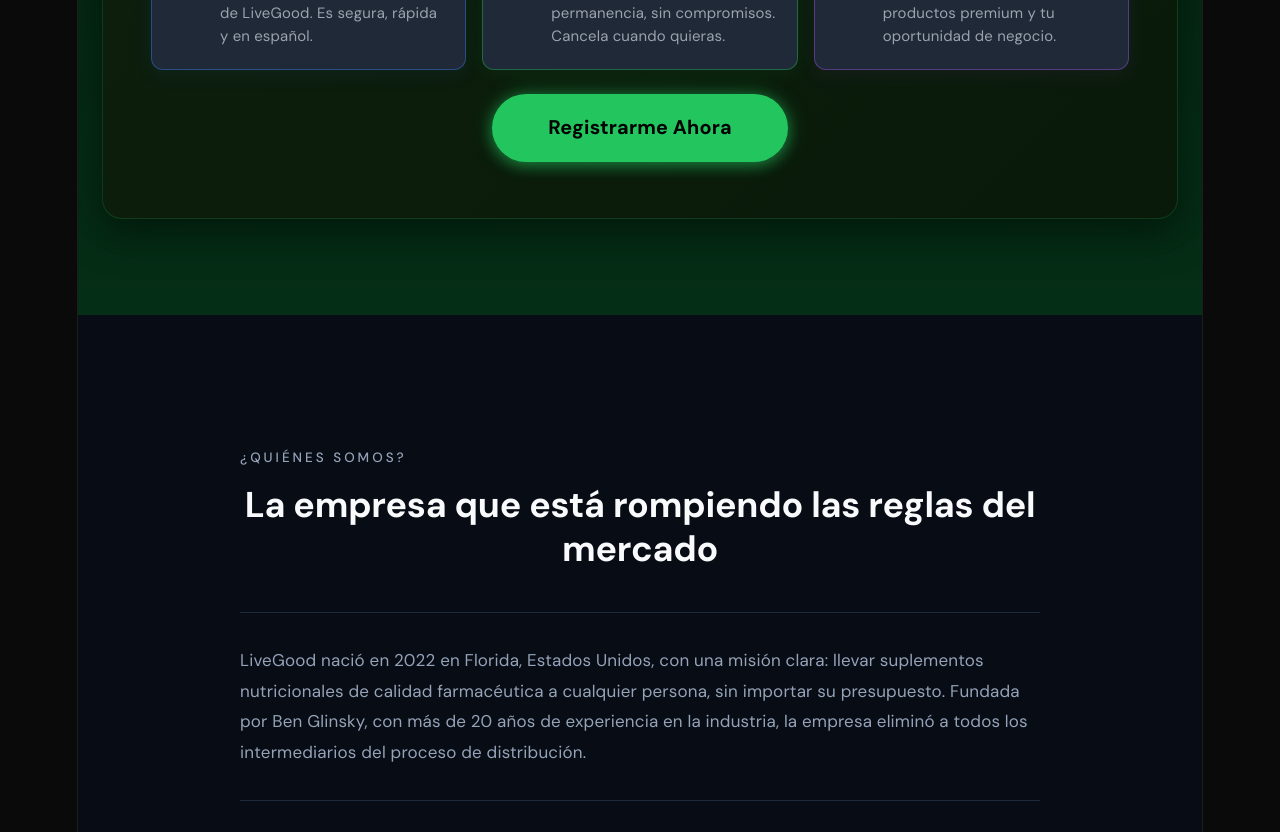
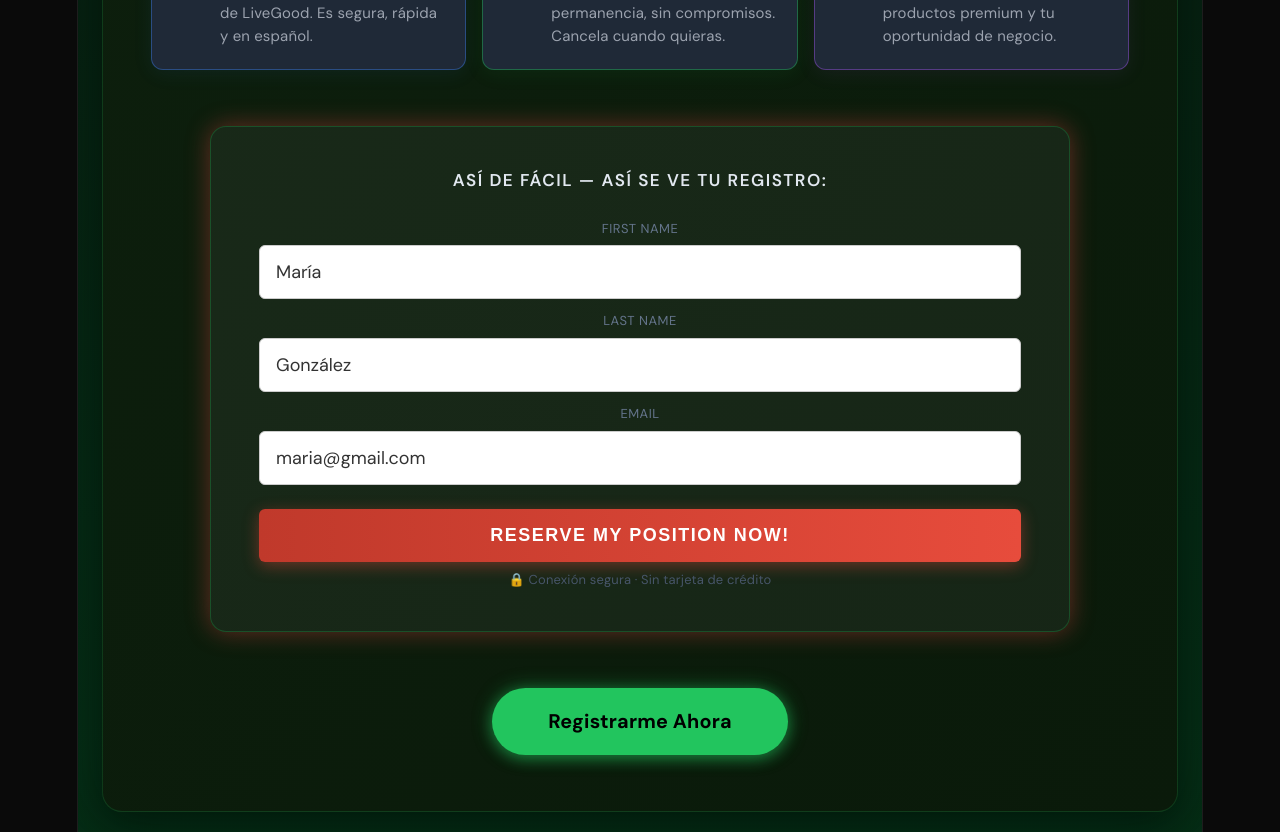
Before and after one commit to TheSharkFullCode/landing-page-liveGood, a React (Vite) app in the folder landing-page-liveGood/: page / in a window 1280 px wide. Shown: the part 8740-9572 px from the top of the page. Built offline with nearby package versions, Linux system fonts and the light colour scheme; a web font is replaced by a local one.

Commit message:
Fix responsive: overflow-x y grid móvil productos

```diff
--- a/landing-page-liveGood/src/App.css
+++ b/landing-page-liveGood/src/App.css
@@ -61,6 +61,7 @@
   background-color: var(--bg-primary);
   line-height: 1.6;
   -webkit-font-smoothing: antialiased;
+  overflow-x: hidden;
 }
 
 h1, h2, h3 { font-family: var(--font-heading); line-height: 1.2; }
@@ -472,6 +473,7 @@
 }
 
 @media (max-width: 768px) { .products__grid { grid-template-columns: 1fr; } }
+@media (max-width: 768px) { .products__card-pricing { grid-template-columns: 1fr; } }
 
 /* =============================================
    4. VIDEO SECTION — gradient #0a0a0a → #052e16
@@ -1453,9 +1455,94 @@
   box-shadow: var(--shadow-hover);
 }
 
+.contact-links__mock-form {
+  background: rgba(255, 255, 255, 0.05);
+  border: 1px solid rgba(34, 197, 94, 0.25);
+  border-radius: 16px;
+  padding: 40px 48px;
+  max-width: 860px;
+  width: 100%;
+  margin: 32px auto;
+}
+
+.contact-links__mock-label {
+  text-align: center;
+  color: #e2e8f0;
+  font-size: 0.95rem;
+  font-weight: 600;
+  letter-spacing: 1.5px;
+  text-transform: uppercase;
+  margin-bottom: 24px;
+}
+
+.contact-links__mock-fields {
+  display: grid;
+  grid-template-columns: 1fr;
+  gap: 12px;
+  width: 100%;
+}
+
+.contact-links__mock-field {
+  display: flex;
+  flex-direction: column;
+  gap: 6px;
+  width: 100%;
+}
+
+.contact-links__mock-field-label {
+  font-size: 0.72rem;
+  color: #64748b;
+  text-transform: uppercase;
+  letter-spacing: 0.5px;
+}
+
+.contact-links__mock-input {
+  background: #ffffff;
+  border: 1px solid #cccccc;
+  border-radius: 6px;
+  padding: 14px 16px;
+  color: #333333;
+  font-size: 1rem;
+  pointer-events: none;
+  width: 100%;
+  box-sizing: border-box;
+}
+
+.contact-links__mock-btn-wrap {
+  display: flex;
+  flex-direction: column;
+  align-items: center;
+  margin-top: 16px;
+}
+
+.contact-links__mock-btn {
+  background: linear-gradient(to right, #c0392b, #e74c3c);
+  color: #ffffff;
+  font-weight: 800;
+  font-size: 1rem;
+  text-transform: uppercase;
+  letter-spacing: 1.5px;
+  padding: 16px 32px;
+  border-radius: 6px;
+  border: none;
+  width: 100%;
+  margin-top: 8px;
+  box-shadow: 0 4px 16px rgba(231, 76, 60, 0.40);
+  pointer-events: none;
+  cursor: default;
+}
+
+.contact-links__mock-secure {
+  color: #475569;
+  font-size: 0.72rem;
+  margin-top: 8px;
+  text-align: center;
+}
+
 @media (max-width: 768px) {
   .contact-links__cta-box { padding: 36px 20px; }
   .contact-links__steps { grid-template-columns: 1fr; }
+  .contact-links__mock-fields { grid-template-columns: 1fr; }
 }
 
 .contact-links__videos {
--- a/landing-page-liveGood/src/components/ContactLinks/ContactLinks.jsx
+++ b/landing-page-liveGood/src/components/ContactLinks/ContactLinks.jsx
@@ -138,7 +138,7 @@
         {/* CTA box */}
         <div id="unete" className="contact-links__cta-box">
           <h3 className="contact-links__cta-title">
-            ¿Cómo me uno a LiveGood? Es más fácil de lo que crees
+            ¿Cómo me registro en LiveGood? Es más fácil de lo que crees
           </h3>
           <p className="contact-links__cta-subtitle">
             En menos de 5 minutos ya formas parte. Aquí te explicamos exactamente qué va a pasar:
@@ -166,6 +166,50 @@
               </div>
             </div>
           </div>
+
+          {/* Formulario decorativo */}
+          <div className="contact-links__mock-form">
+            <p className="contact-links__mock-label">Así de fácil — así se ve tu registro:</p>
+            <div className="contact-links__mock-fields">
+              <div className="contact-links__mock-field">
+                <label className="contact-links__mock-field-label">First Name</label>
+                <input
+                  className="contact-links__mock-input"
+                  type="text"
+                  defaultValue="María"
+                  readOnly
+                  tabIndex={-1}
+                />
+              </div>
+              <div className="contact-links__mock-field">
+                <label className="contact-links__mock-field-label">Last Name</label>
+                <input
+                  className="contact-links__mock-input"
+                  type="text"
+                  defaultValue="González"
+                  readOnly
+                  tabIndex={-1}
+                />
+              </div>
+              <div className="contact-links__mock-field">
+                <label className="contact-links__mock-field-label">Email</label>
+                <input
+                  className="contact-links__mock-input"
+                  type="text"
+                  defaultValue="maria@gmail.com"
+                  readOnly
+                  tabIndex={-1}
+                />
+              </div>
+            </div>
+            <div className="contact-links__mock-btn-wrap">
+              <button type="button" className="contact-links__mock-btn">
+                RESERVE MY POSITION NOW!
+              </button>
+              <p className="contact-links__mock-secure">🔒 Conexión segura · Sin tarjeta de crédito</p>
+            </div>
+          </div>
+
           <a
             href={CTA_URL}
             className="contact-links__cta-button"
```
